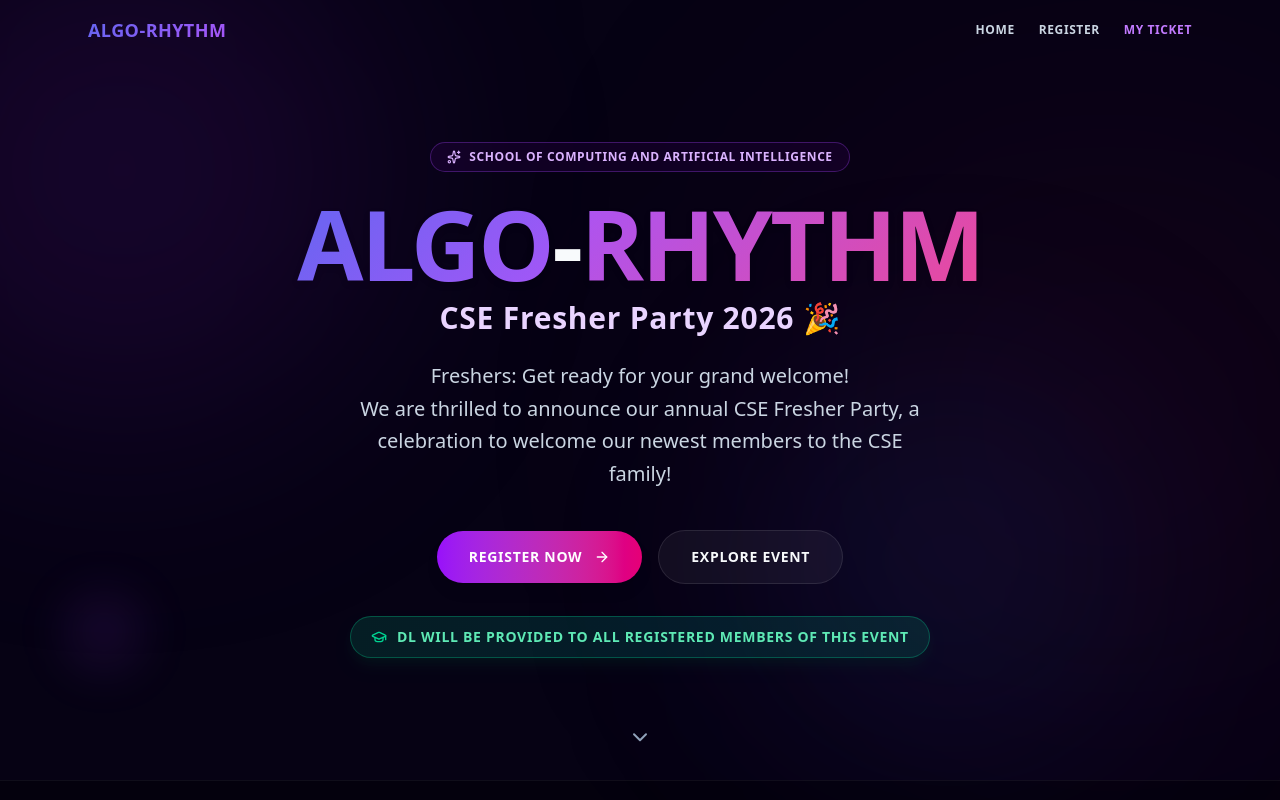
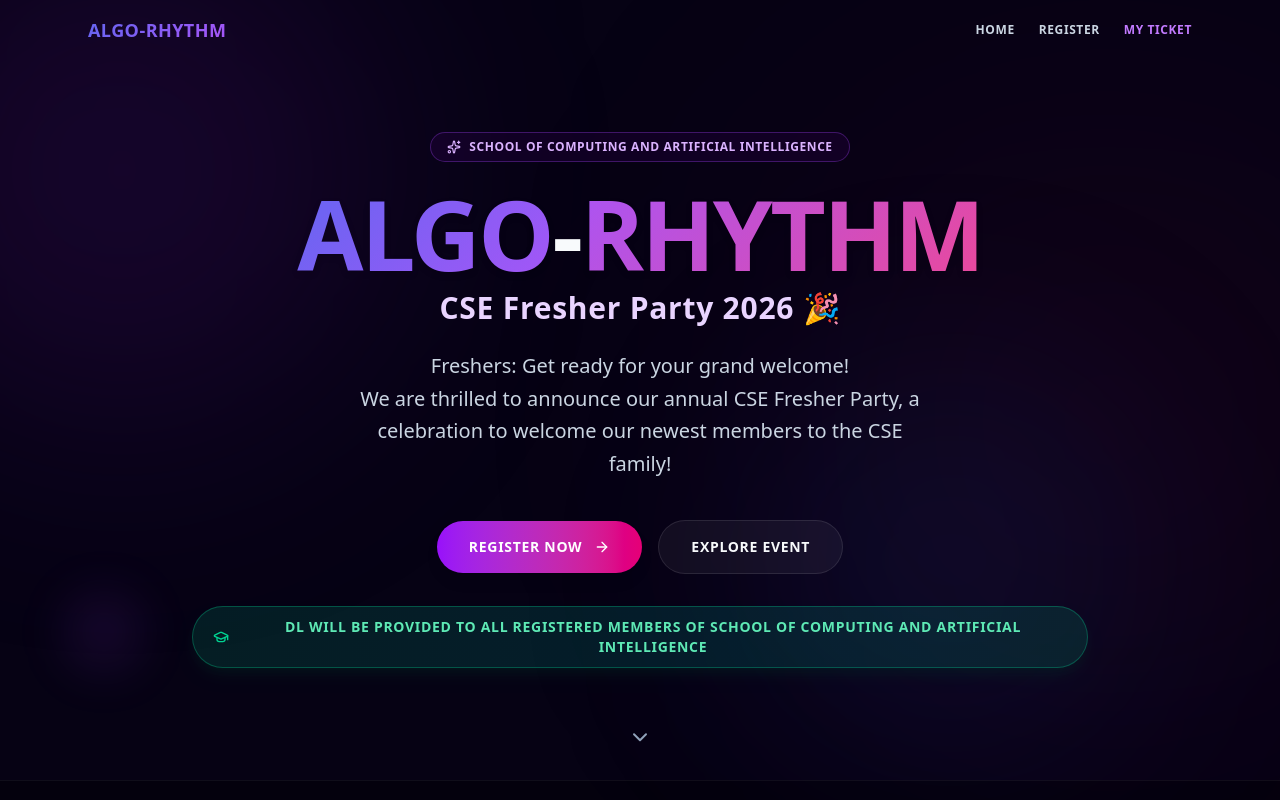
Before and after one commit to bhanupratapkaushik31-hub/algo-rhythm-freshers, a Next.js app: page / in a window 1280 px wide. Shown: the top 800 px of the page. Built offline with nearby package versions, Linux system fonts and the light colour scheme; no server answers.

Commit message:
feat: update DL notice to School of Computing and Artificial Intelligence

```diff
--- a/src/app/page.tsx
+++ b/src/app/page.tsx
@@ -182,7 +182,7 @@ export default function Home() {
             className="inline-flex items-center gap-2.5 px-5 py-2.5 rounded-full bg-gradient-to-r from-emerald-500/15 via-teal-500/15 to-emerald-500/15 border border-emerald-400/30 text-emerald-300 text-xs sm:text-sm font-extrabold uppercase tracking-wider shadow-lg shadow-emerald-950/30 mb-14"
           >
             <GraduationCap className="w-4 h-4 text-emerald-400 shrink-0" />
-            <span>DL will be provided to all Registered members of this event</span>
+            <span>DL will be provided to all Registered members of School of Computing and Artificial Intelligence</span>
           </motion.div>
         </motion.div>
 
```
